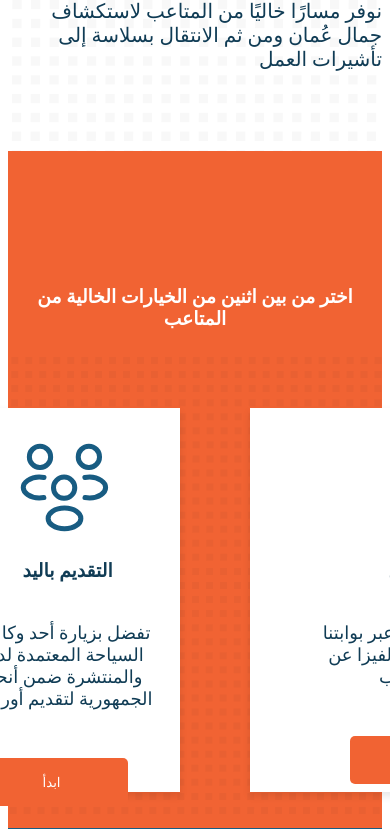
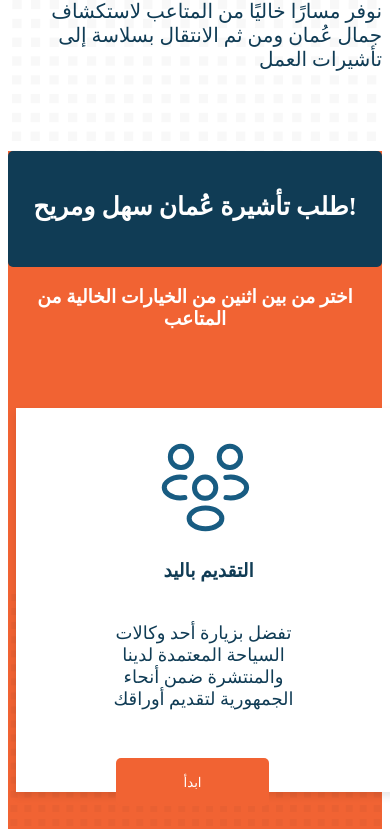
Before and after one commit to faid-terence/VISA-4-OMAN, a React (Vite) app: page / in a window 390 px wide. Shown: the part 3165-3994 px from the top of the page. Built offline with nearby package versions, Linux system fonts and the light colour scheme.

Commit message:
Feat: Implement mobile responsiveness for Application Section

```diff
--- a/src/components/ApplicationOptions/ApplicationOptions.css
+++ b/src/components/ApplicationOptions/ApplicationOptions.css
@@ -1,6 +1,5 @@
 .application {
   background: #f16333;
-  height: 677px;
 }
 .application h3 {
   text-align: center;
@@ -84,3 +83,14 @@
   margin-top: 30px;
   margin-left: 140px;
 }
+
+@media screen and (max-width: 768px) {
+  .content-header2 {
+    margin-left: 0;
+    width: 100%;
+  }
+  .options-container {
+    flex-direction: column;
+    margin-bottom: 60px;
+  }
+}
```
